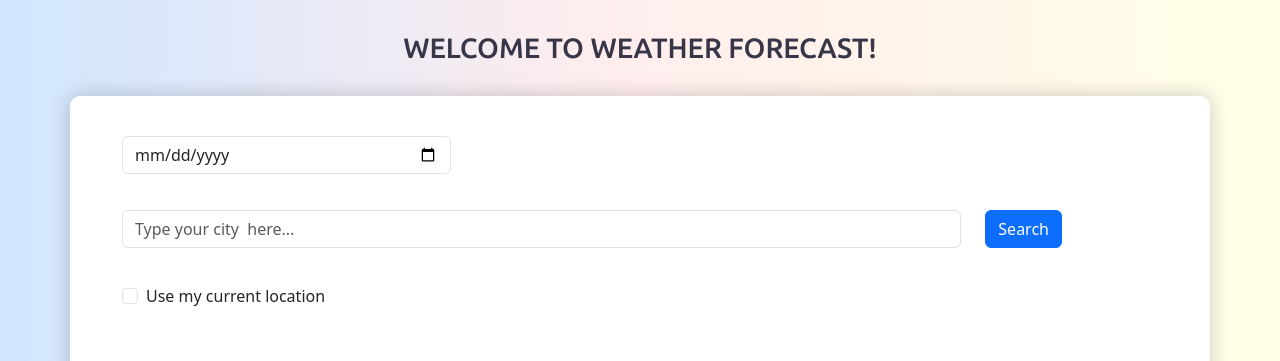
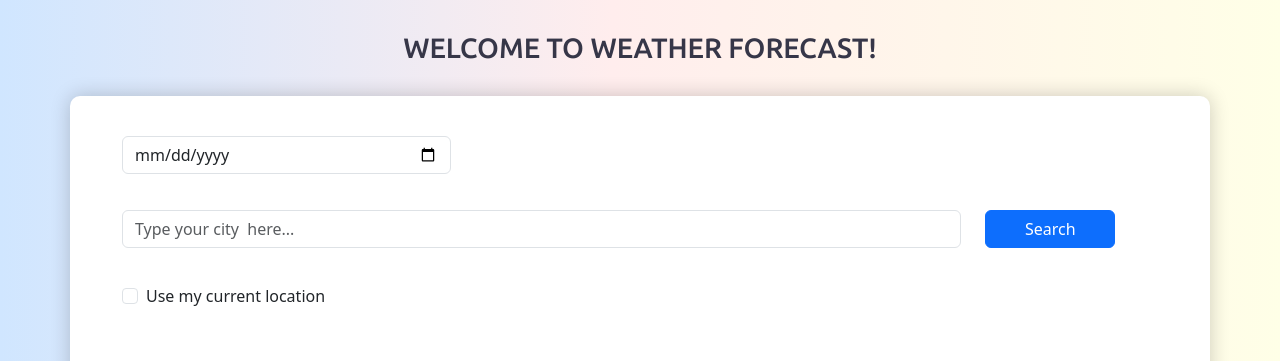
Before and after one commit to yuliia-novosilska/weather-app, a plain HTML site: page index.html in a window 1280 px wide. Shown: the top 361 px of the page. Drawn offline with nearby package versions, Linux system fonts and the light colour scheme; no server answers.

Commit message:
Search btn style changed

```diff
--- a/style.css
+++ b/style.css
@@ -13,6 +13,7 @@ body {
   border-radius: 10px;
   margin: 0 auto;
   box-shadow: 0px 0px 20px rgba(0, 0, 0, 0.2);
+  max-width: 600px;
 }
 .row {
   padding: 20px 40px;
@@ -100,3 +101,6 @@ p {
   text-align: center;
   color: #95a8c7;
 }
+.btn-primary {
+  width: 130px;
+}
```
